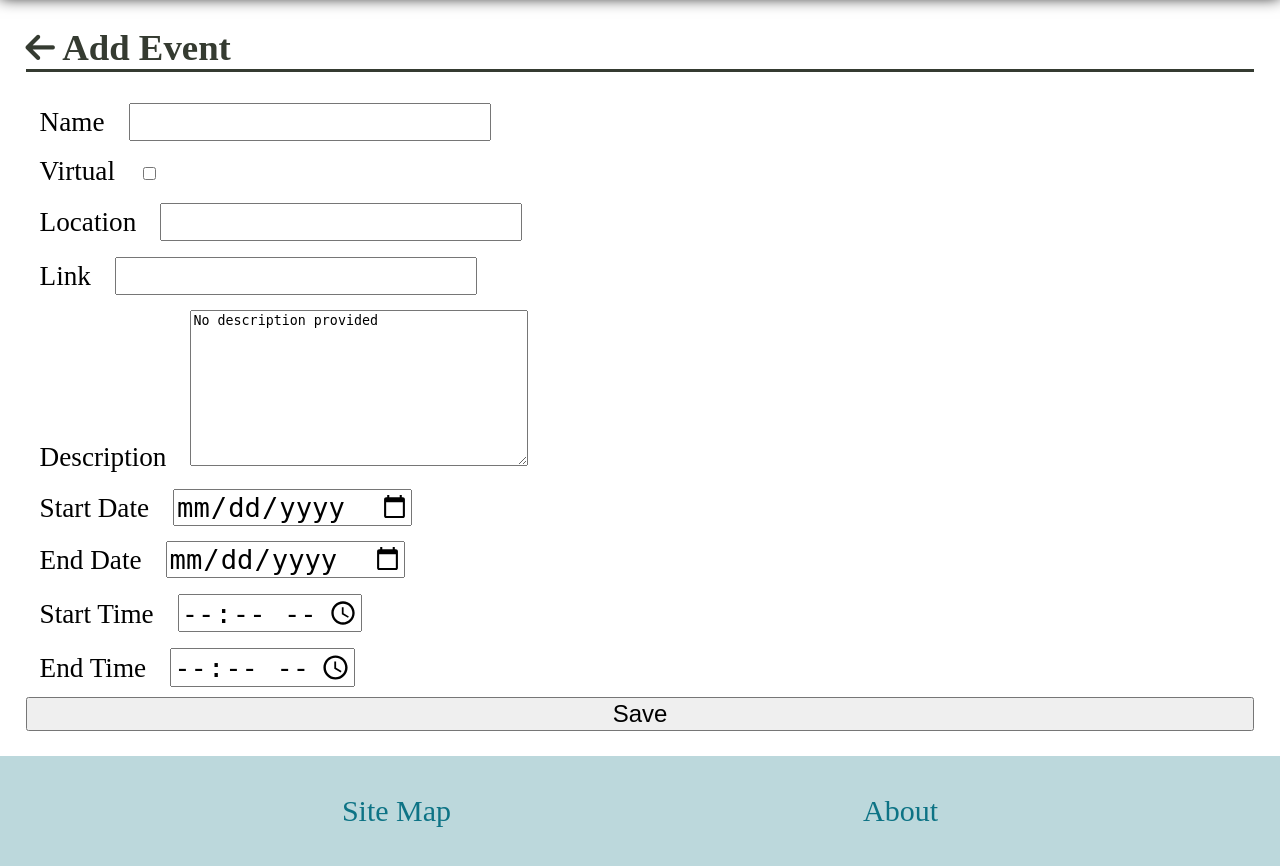
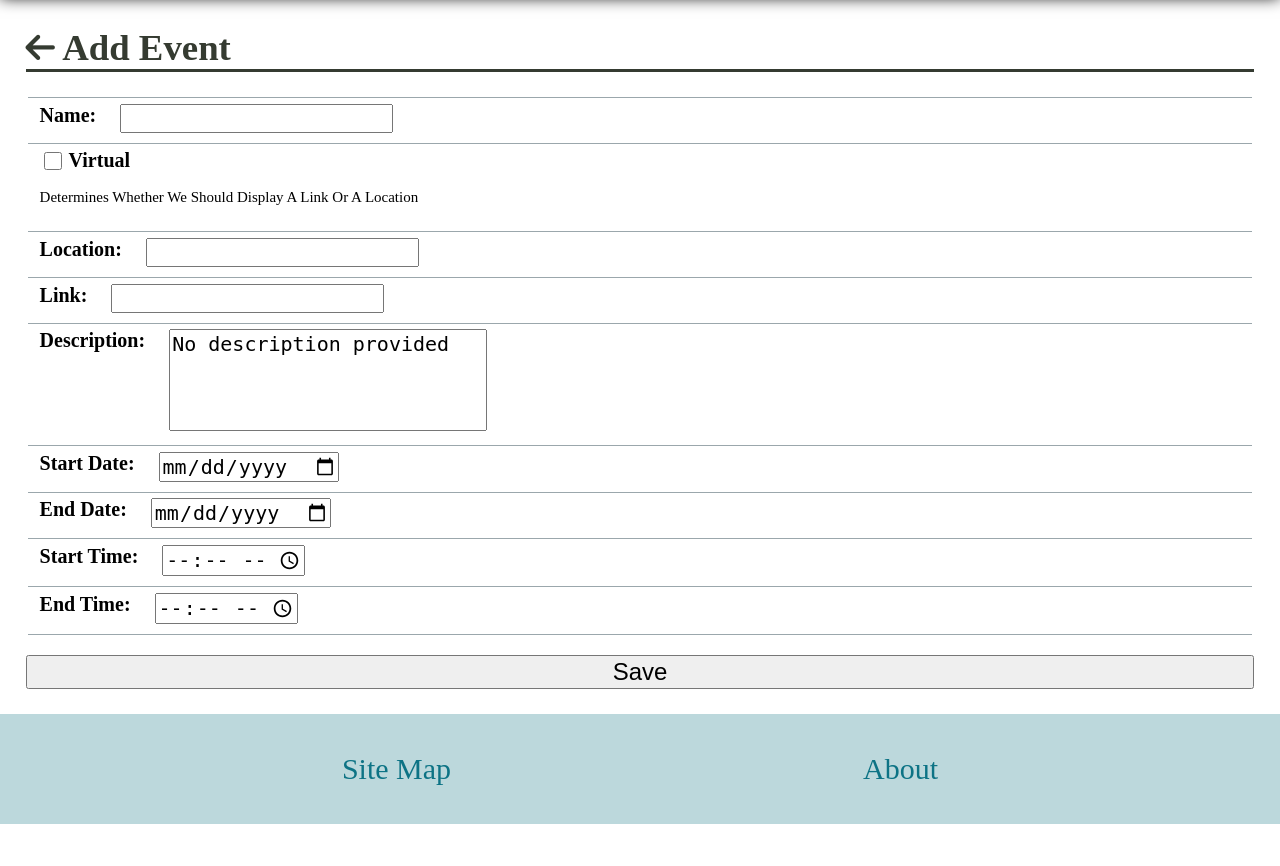
Before and after one commit to Bwc9876/BerksDental, a Django app: page /admin/edit/event/ in a window 1280 px wide. Shown: the part 80-946 px from the top of the page. After the commit the page ends 904 px from the top, so only its background shows below. Run offline with Django 3.2, Linux system fonts and the light colour scheme; the visitor is signed in with stand-in values (Sample User, id 1); data that the repository does not hold is empty; some libraries are stand-ins or nearby versions.

Commit message:
Improved Admin Site

```diff
--- a/edit/forms.py
+++ b/edit/forms.py
@@ -2,9 +2,9 @@
     This file contains forms, which perform validation and render to html automatically
     We can also call .save() on an instance of this class to save it to the database
 """
-from django.contrib.auth.forms import UserCreationForm
-from django.contrib.auth.password_validation import validate_password, ValidationError
-from django.forms import Form, ModelForm, fields
+from django.contrib.auth.password_validation import validate_password, ValidationError, \
+    password_validators_help_text_html
+from django.forms import Form, ModelForm, fields, PasswordInput
 from django.forms.widgets import DateInput, TimeInput, ClearableFileInput, TextInput
 
 from edit import models
@@ -45,14 +45,6 @@ class PermField(fields.CharField):
         self.widget.viewsets = viewsets
 
 
-class PasswordInput(TextInput):
-    input_type = "password"
-
-
-class PasswordField(fields.CharField):
-    widget = PasswordInput
-
-
 class PhotoField(ClearableFileInput):
     template_name = "custom_widgets/PhotoInput.html"
 
@@ -88,7 +80,8 @@ class PhotoForm(ModelForm):
     def __init__(self, *args, **kargs):
 
         super().__init__(*args, **kargs)
-        self.fields['picture'].widget.attrs.update(target="_blank", rel="nofollow")
+        self.fields['caption'].help_text = "This is required for accessibility," \
+                                           " please provide a description of the picture"
 
     class Meta:
         model = models.GalleryPhoto
@@ -124,6 +117,10 @@ class OfficerForm(ModelForm):
         model = models.Officer
         exclude = ['id', 'sort_order']
 
+    def __init__(self, *args, **kargs):
+        super().__init__(*args, **kargs)
+        self.fields["biography"].widget.attrs.update(rows="4", cols="25")
+
 
 class EventForm(ModelForm):
     """ This is a django Form object, which is used to edit the Event object in the database
@@ -152,29 +149,46 @@ class EventForm(ModelForm):
         """
 
         super().__init__(*args, **kargs)
+        self.fields["virtual"].help_text = "Determines Whether We Should Display A Link Or A Location"
+        self.fields["description"].widget.attrs.update(rows="4", cols="25")
         self.fields['startDate'].label = "Start Date"
         self.fields['endDate'].label = "End Date"
         self.fields['startTime'].label = "Start Time"
         self.fields['endTime'].label = "End Time"
 
 
-class UserCreateForm(UserCreationForm):
+class UserCreateForm(ModelForm):
+    new_password = fields.CharField(widget=PasswordInput)
+    confirm_new_password = fields.CharField(widget=PasswordInput)
     permissions = PermField()
 
     class Meta:
         model = models.User
-        fields = ["username", "email", "password1", "password2", "first_name", "last_name"]
+        fields = ["username", "first_name", "last_name", "email"]
 
     class Media:
         js = ("admin/permissionLogic.js",)
 
     def __init__(self, *args, **kargs):
         super().__init__(*args, **kargs)
+        self.fields['username'].help_text = None
         self.fields['first_name'].widget.attrs.update(required=True)
         self.fields['last_name'].widget.attrs.update(required=True)
         self.fields['email'].widget.attrs.update(required=True)
-        self.fields["password1"].widget.attrs.update(autocomplete="new-password")
-        self.fields["password2"].widget.attrs.update(autocomplete="new-password")
+        self.fields["new_password"].widget.attrs.update(autocomplete="new-password")
+        self.fields["new_password"].help_text = password_validators_help_text_html
+        self.fields["confirm_new_password"].widget.attrs.update(autocomplete="new-password")
+
+    def clean(self):
+        cleaned_data = super().clean()
+        new_password = cleaned_data.get("new_password", "")
+        confirm_password = cleaned_data.get("confirm_new_password", "")
+        if new_password != confirm_password:
+            self.add_error("confirm_new_password", "Passwords don't match")
+        try:
+            validate_password(new_password, user=None)
+        except ValidationError as ve:
+            [self.add_error("new_password", error) for error in list(ve)]
 
 
 class UserEditForm(ModelForm):
@@ -189,19 +203,21 @@ class UserEditForm(ModelForm):
 
     def __init__(self, *args, **kargs):
         super().__init__(*args, **kargs)
+        self.fields['username'].help_text = None
         self.fields['first_name'].widget.attrs.update(required=True)
         self.fields['last_name'].widget.attrs.update(required=True)
         self.fields['email'].widget.attrs.update(required=True)
 
 
 class SetUserPasswordForm(Form):
-    new_password = PasswordField()
-    confirm_new_password = PasswordField()
+    new_password = fields.CharField(widget=PasswordInput)
+    confirm_new_password = fields.CharField(widget=PasswordInput)
     user = None
 
     def __init__(self, *args, **kargs):
         super().__init__(*args, **kargs)
         self.fields["new_password"].label = "New Password"
+        self.fields["new_password"].help_text = password_validators_help_text_html
         self.fields["confirm_new_password"].label = "Confirm New Password"
         self.fields["new_password"].widget.attrs.update(autocomplete="new-password")
         self.fields["confirm_new_password"].widget.attrs.update(autocomplete="new-password")
--- a/edit/templates/admin_base.html
+++ b/edit/templates/admin_base.html
@@ -1,4 +1,9 @@
 {% extends 'base.html' %}
+
+{% block meta %}
+    <title>Berks Dental Assistants: Admin</title>
+    <meta name="description" content="Berks Dental Assistants' Admin Section.">
+{% endblock %}
 
 {% load adminTags %}
 
@@ -10,6 +15,7 @@
             --all-margin: 2vw;
             --red-color: #e33434;
             --green-color: #2eb72e;
+            --defualt-hover-color: var(--ac);
             --color-transition-time: 100ms;
             --hover-transition: color var(--color-transition-time) linear;
             --hover-bg-transition: background-color var(--color-transition-time) linear;
@@ -35,7 +41,7 @@
         }
 
         a.navigationAction:hover {
-            color: var(--ac);
+            color: var(--defualt-hover-color);
             filter: none;
         }
 
@@ -73,6 +79,11 @@
             padding: 1vh 2vw 1vh 1vw;
             display: flex;
             align-items: center;
+        }
+
+        .navigationAction.labeled {
+            padding: 0 2vw;
+            border-radius: 15px;
         }
 
         h3.alert i.alert-icon {
--- a/edit/templates/db/change_password.html
+++ b/edit/templates/db/change_password.html
@@ -1,4 +1,4 @@
 {% extends 'db/edit.html' %}
 {% load adminTags %}
-{% block adminHeader %}<h1 class="adminHeader">{% action "back" back_link "fa-arrow-left" "h2" %} Change Password
-    for {{ targetUser }}</h1>{% endblock %}
+{% block adminHeader %}{% action "back" back_link "fa-arrow-left" "h2" %} Change Password
+    for {{ targetUser }}{% endblock %}
--- a/edit/templates/db/edit.html
+++ b/edit/templates/db/edit.html
@@ -11,9 +11,16 @@
 
     <style>
 
+
+        .form {
+            --text-size: 20px;
+            --help-error-text-size: calc(var(--text-size) - 5px);
+        }
+
         ul.errorList {
             list-style: none;
             padding-left: 0;
+            font-size: var(--help-error-text-size);
         }
 
         li.error {
@@ -28,33 +35,57 @@
             margin-bottom: 20px;
             margin-right: 20px;
             user-select: none;
+            font-weight: bold;
+            vertical-align: top;
         }
 
-        .changeText {
-            font-size: var(--h4);
+        textarea {
+            resize: none;
         }
 
         fieldset {
             border: none;
+            border-top: solid 1px var(--ac-grey);
         }
 
-        input {
-            font-size: var(--h4);
+        fieldset:last-of-type {
+            margin-bottom: 20px;
+            border-bottom: solid 1px var(--ac-grey);
+        }
+
+        input, textarea, a.currentPhotoLink, label.fieldLabel {
+            font-size: var(--text-size);
+        }
+
+        input[type="checkbox"] {
+            width: calc(var(--text-size) - 2px);
+            height: calc(var(--text-size) - 2px);
+            vertical-align: center;
         }
 
         button.submitButton {
             width: 100%;
         }
 
+        .help-text {
+            font-size: var(--help-error-text-size);
+        }
+
+        .permLabel {
+            font-size: calc(var(--text-size) - 2px);
+        }
+
     </style>
+
+    {{ form.media }}
 
 {% endblock %}
 
 {% block adminContent %}
 
+    {% load adminTags %}
+
     {% if form %}
-
-        {{ form.media }}
 
         {% if form.non_field_errors %}
 
@@ -78,8 +109,16 @@
                             {% endfor %}
                         </ul>
                     {% endif %}
-                    <label for="{{ field.id_for_label }}" class="fieldLabel h4">{{ field.label|title }}</label>
-                    {{ field }}
+                    {% if field|is_checkbox %}
+                        {{ field }}
+                        <label for="{{ field.id_for_label }}" class="fieldLabel h4">{{ field.label|title }}</label>
+                    {% else %}
+                        <label for="{{ field.id_for_label }}" class="fieldLabel h4">{{ field.label|title }}:</label>
+                        {{ field }}
+                    {% endif %}
+                    {% if field.help_text %}
+                        <p id="{{ field.label }}_help-text" class="help-text">{{ field.help_text }}</p>
+                    {% endif %}
                 </fieldset>
             {% endfor %}
 
--- a/edit/templates/db/overview_navigation_buttons.html
+++ b/edit/templates/db/overview_navigation_buttons.html
@@ -11,9 +11,9 @@
     {% endif %}
     {% if can_edit %}
         {% if viewSet.ordered %}
-            {% action "add" viewSet.edit_link "fa-plus" "h2" %}  {% action "order" viewSet.order_link "fa-sort" "h2" %}
+            {% action "add" viewSet.edit_link "fa-plus" "h2" show_name=True %}  {% action "order" viewSet.order_link "fa-sort" "h2" show_name=True %}
         {% else %}
-            {% action "add" viewSet.edit_link "fa-plus" "h2" %}
+            {% action "add" viewSet.edit_link "fa-plus" "h2" show_name=True %}
         {% endif %}
     {% endif %}
 {% endautoescape %}
--- a/edit/templatetags/adminTags.py
+++ b/edit/templatetags/adminTags.py
@@ -3,6 +3,7 @@
 """
 
 from django import template
+from django.forms.fields import CheckboxInput
 from django.template.defaultfilters import safe, title
 
 register = template.Library()
@@ -16,16 +17,18 @@ alertIcons = {
 
 
 @register.simple_tag(name="action")
-def action(name, url, icon, size="fa-lg"):
+def action(name, url, icon, size="h4", show_name=False):
     return safe(
-        f'<a aria-label="{title(name)}" class="{name} navigationAction" href="{url}"><i class="fas {name}-icon {icon} {size}">'
-        f'</i></a>')
+        f'<a aria-label="{title(name)}" class="{name} {"labeled" if show_name else ""} navigationAction" href="{url}">'
+        f'<i class="fas {name}-icon {icon} {size}">{title(name) if show_name else ""}'
+        f'</i>'
+        f'</a>')
 
 
 @register.simple_tag(name="getAlertIcon")
 def get_alert_icon(request):
     alert_type = get_alert_type(request)
-    return alertIcons.get(alert_type, "error")
+    return alertIcons.get(alert_type, alertIcons["error"])
 
 
 @register.simple_tag(name="getAlert")
@@ -41,3 +44,8 @@ def get_alert_type(request):
 @register.simple_tag(name="getPrimaryValue")
 def get_primary_value(target_object):
     return target_object[0]
+
+
+@register.filter(name='is_checkbox')
+def is_checkbox(field):
+    return field.field.widget.__class__.__name__ == CheckboxInput().__class__.__name__
--- a/edit/viewSet.py
+++ b/edit/viewSet.py
@@ -14,9 +14,9 @@ from django.urls import reverse
 from django.views.decorators.http import require_safe, require_http_methods
 
 formatters = {
-    model_fields.URLField: lambda input_val: f'<a target="_blank" href="{escape(str(input_val))}">'
+    model_fields.URLField: lambda input_val: f'<a class="link-value" rel="noopener" target="_blank" href="{escape(str(input_val))}">'
                                              f'{escape(str(input_val))}</a>',
-    model_fields.ImageField: lambda input_val: f'<a target="_blank" href="{settings.MEDIA_URL}{escape(input_val)}"'
+    model_fields.ImageField: lambda input_val: f'<a class="link-value" target="_blank" href="{settings.MEDIA_URL}{escape(input_val)}"'
                                                f'>Click To View Image</a> ',
     model_fields.BooleanField: lambda input_val: f'<i class="fas '
                                                  f'{"fa-check-circle" if input_val is True else "fa-times-circle"}'
--- a/edit/views.py
+++ b/edit/views.py
@@ -227,6 +227,9 @@ class UserViewSet(EditViewSet):
             return {"permissions": self.gen_json_from_viewsets(obj, REGISTERED_VIEWSETS)}
 
     def post_save(self, user, form_data, new):
+        if new:
+            new_password = form_data.get("new_password", "")
+            user.set_password(new_password)
         raw_dict = loads(form_data.get("permissions", "{}"))
         target_perms = []
         for vs_name in raw_dict.keys():
```
Also changed, not shown: edit/templates/custom_widgets/PhotoInput.html (+2 -6 lines), edit/templates/db/view.html (+7 -5 lines).
